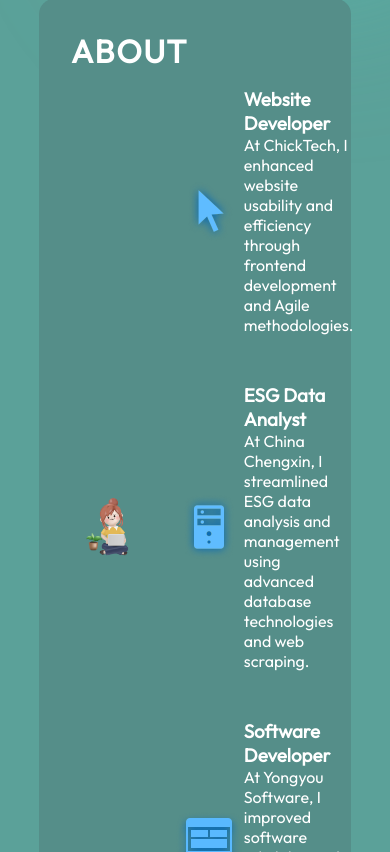
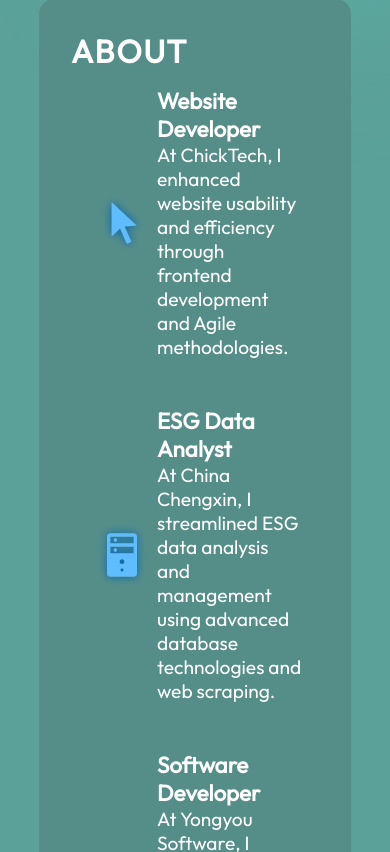
Before and after one commit to XiaoyangJin/Portfolio_React_JS, a React (Vite) app in the folder portfolio-xiaoyang/: page / in a window 390 px wide. Shown: the part 716-1568 px from the top of the page. Built offline with nearby package versions, Linux system fonts and the light colour scheme.

Commit message:
Add responsive effect and remove about image

```diff
--- a/portfolio-xiaoyang/src/components/About/About.jsx
+++ b/portfolio-xiaoyang/src/components/About/About.jsx
@@ -8,10 +8,10 @@ const About = () => {
         <section className={styles.container}>
             <h2 className={styles.title}>About</h2>
             <div className={styles.content}>
-                <img
+                {/* <img
                     src={getImageUrl("about/aboutImage.png")}
                     alt="Me sitting faced to a laptop using mobile phone to handle messages"
-                    className={styles.aboutImage} />
+                    className={styles.aboutImage} /> */}
 
                 <ul className={styles.aboutItems}>
                     <li className={styles.aboutItem}>
--- a/portfolio-xiaoyang/src/components/About/About.module.css
+++ b/portfolio-xiaoyang/src/components/About/About.module.css
@@ -59,3 +59,12 @@
 .aboutItem:hover {
     background-size: 100% 100%;
 }
+
+.aboutItem h3 {
+    font-size: 1.4rem;
+    font-weight: 600;
+}
+
+.aboutItem p {
+    font-size: 1.2rem;
+}
```
